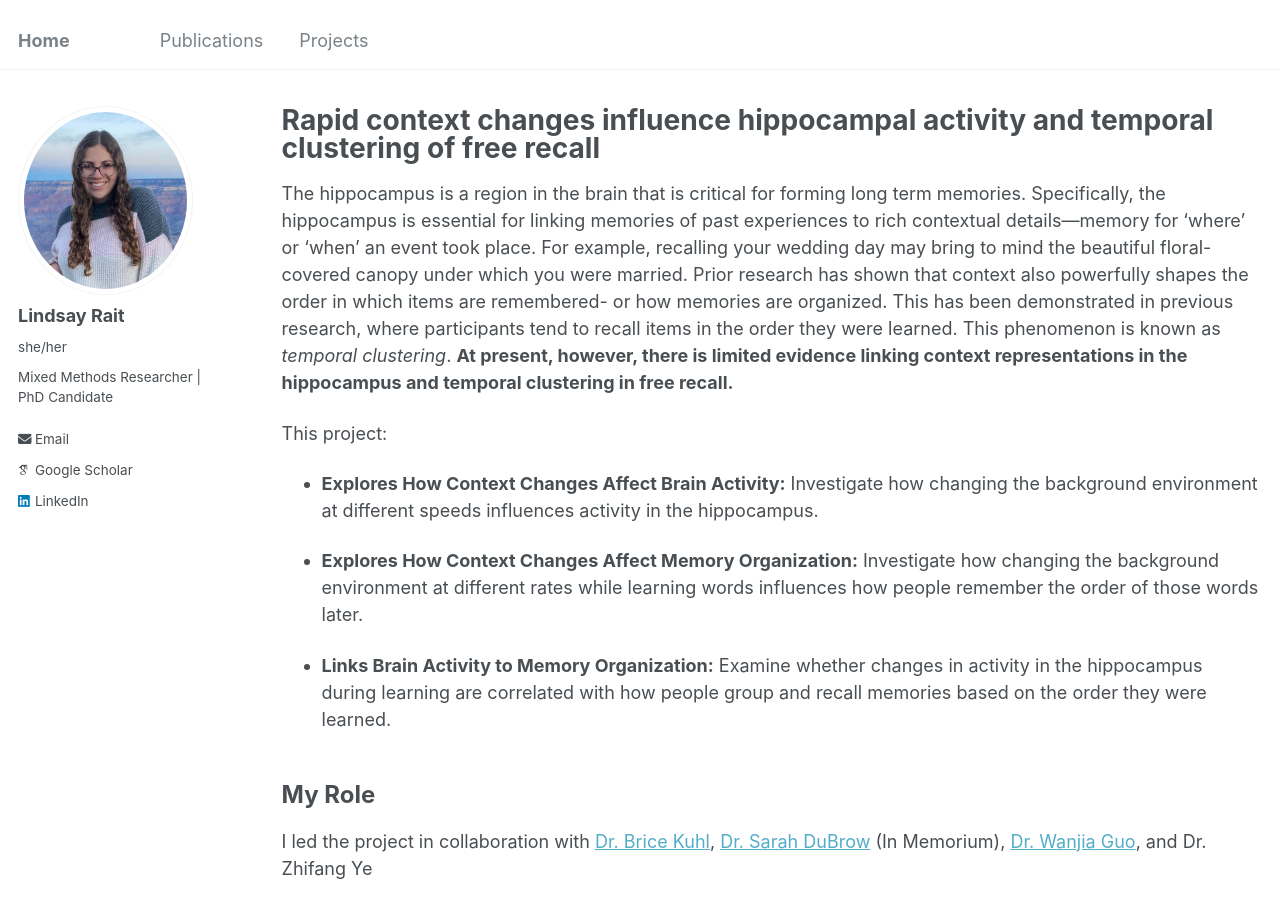
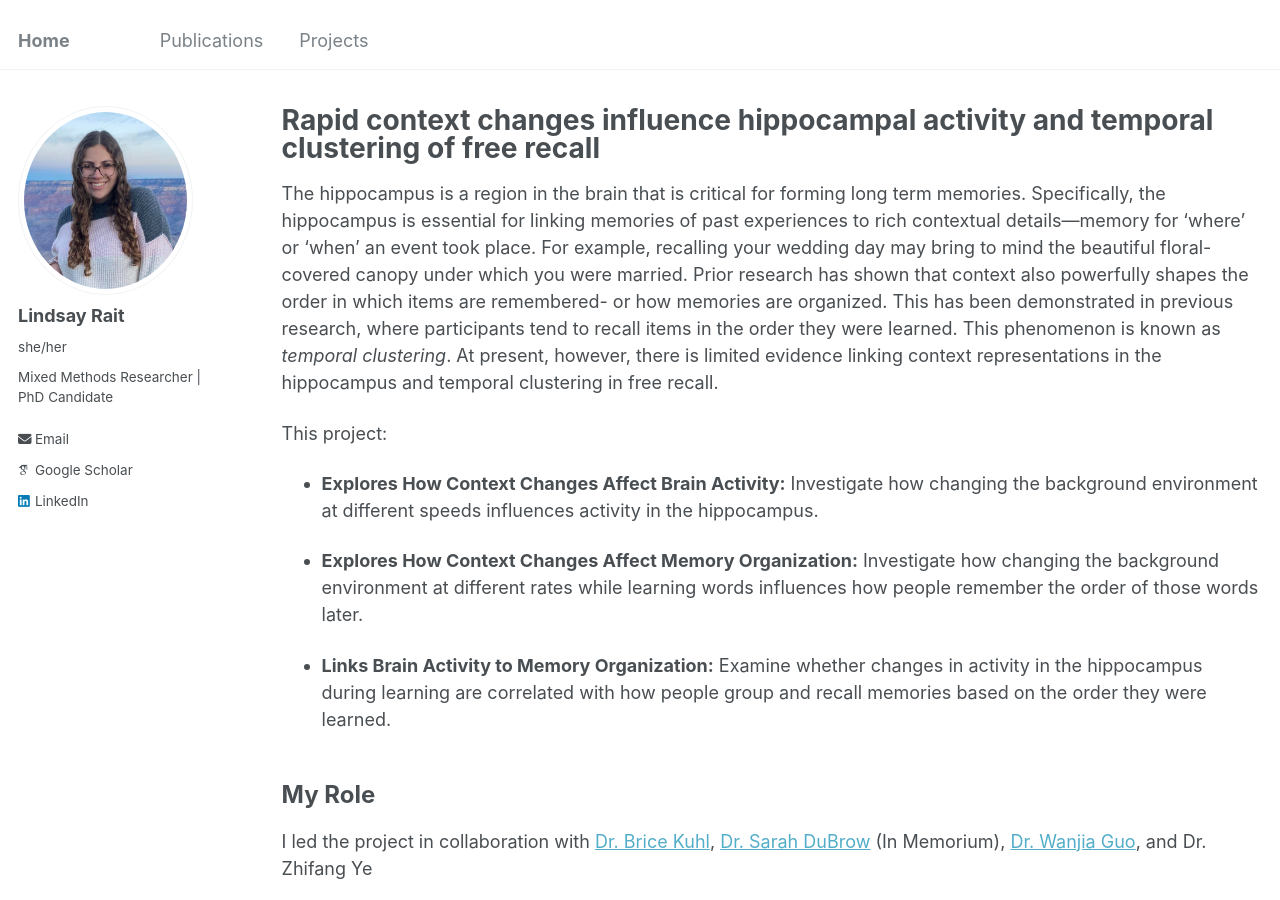
Before and after one commit to lindsay-rait/lindsay-rait.github.io, a Jekyll site: the page built from _portfolio/portfolio-2.md, in a window 1280 px wide and 900 px high. Built offline with Jekyll 4.4.1, drawn with Linux system fonts in a browser that asks for light colours; some web fonts are replaced.

```diff
--- a/_portfolio/portfolio-2.md
+++ b/_portfolio/portfolio-2.md
@@ -7,7 +7,7 @@ layout: archive
 ---
 
 
-The hippocampus is a region in the brain that is critical for forming long term memories. Specifically, the hippocampus is essential for linking memories of past experiences to rich contextual details—memory for ‘where’ or ‘when’ an event took place. For example, recalling your wedding day may bring to mind the beautiful floral-covered canopy under which you were married. Prior research has shown that context also powerfully shapes the order in which items are remembered- or how memories are organized. This has been demonstrated in previous research, where participants tend to recall items in the order they were learned. This phenomenon is known as _temporal clustering_. **At present, however, there is limited evidence linking context representations in the hippocampus and temporal clustering in free recall.**
+The hippocampus is a region in the brain that is critical for forming long term memories. Specifically, the hippocampus is essential for linking memories of past experiences to rich contextual details—memory for ‘where’ or ‘when’ an event took place. For example, recalling your wedding day may bring to mind the beautiful floral-covered canopy under which you were married. Prior research has shown that context also powerfully shapes the order in which items are remembered- or how memories are organized. This has been demonstrated in previous research, where participants tend to recall items in the order they were learned. This phenomenon is known as _temporal clustering_. At present, however, there is limited evidence linking context representations in the hippocampus and temporal clustering in free recall.
 
 This project:
 
```
